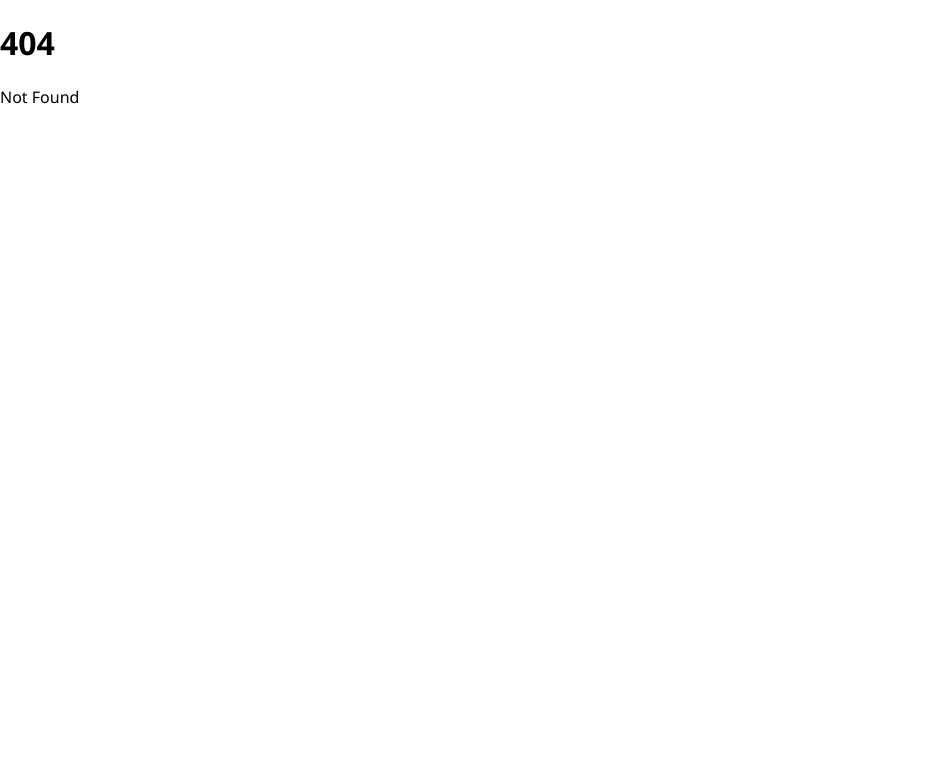
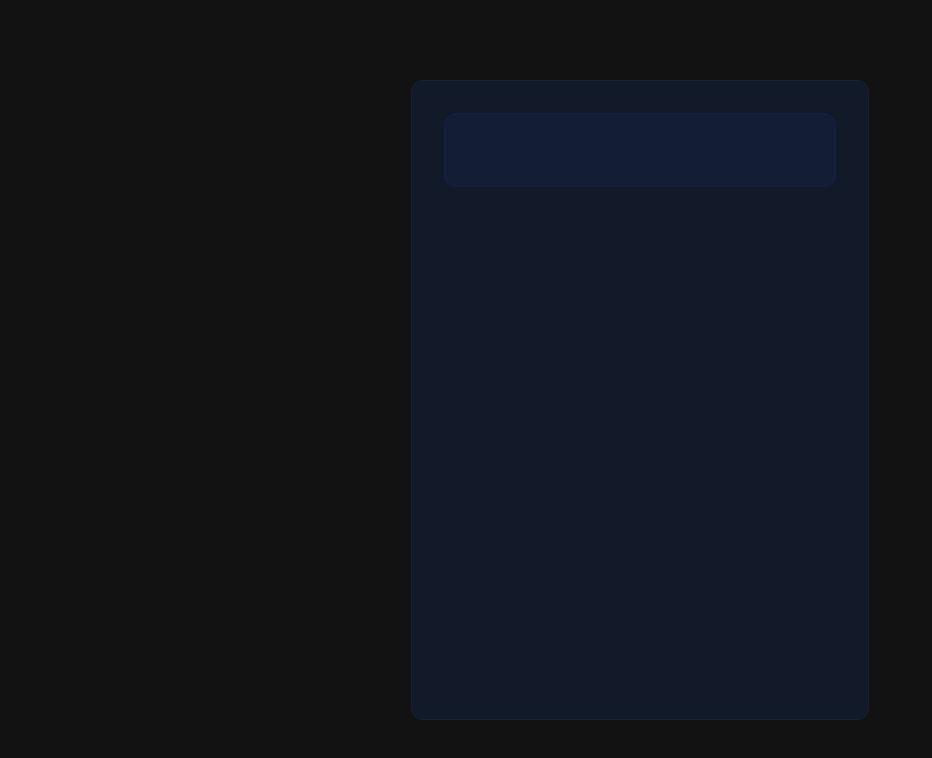
Before and after one commit to shikitsun/tier-1-svelte, a SvelteKit app: page /calculator in a window 1280 px wide. Before the commit this address had no page. Shown: the top 758 px of the page, without its empty margins (0-932 px from the left). Built offline with nearby package versions, Linux system fonts and the light colour scheme.

Commit message:
init calculator page

```diff
--- /dev/null
+++ b/src/routes/calculator/+page.svelte
@@ -0,0 +1,54 @@
+<script>
+  /**
+   * @type {number | null}
+   */
+  let value = null;
+</script>
+
+<main>
+  <input type="text" pattern="(\+|-)?[\d]*(\.[\d]*)?" bind:value />
+  <div class="pad" />
+</main>
+
+<style>
+  :global(body) {
+    display: flex;
+    justify-content: center;
+    align-items: center;
+    background-color: #121212;
+    color: #edede9ee;
+    min-width: 100vw;
+    min-height: 100vh;
+    padding: 4rem 0;
+  }
+
+  main {
+    display: flex;
+    background-color: #14213d88;
+    border: 1px solid #14213d;
+    padding: 0.875rem;
+    border-radius: 0.75rem;
+    width: 50ch;
+    max-height: 80vh;
+    padding: 2rem;
+  }
+
+  input {
+    all: unset;
+    appearance: textfield;
+    font-size: 2.5rem;
+    width: 100%;
+    line-height: 1;
+    height: 2ch;
+    border-radius: 12px;
+    border: 2px solid #14213dee;
+    padding: 12px;
+    background-color: #14213daa;
+    transition-property: border-color;
+    transition-duration: 150ms;
+  }
+
+  input:invalid {
+    border-color: #d90429;
+  }
+</style>
```
